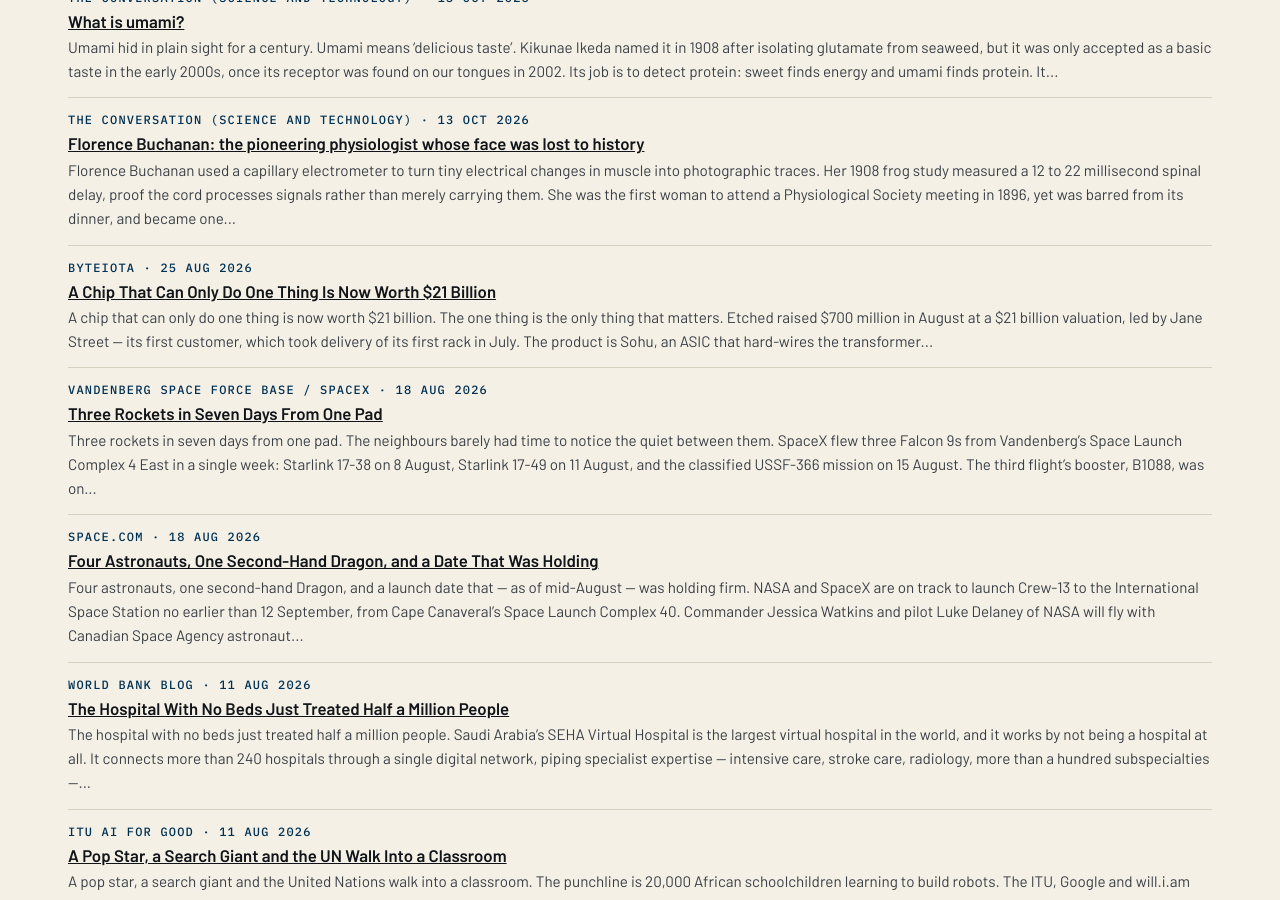
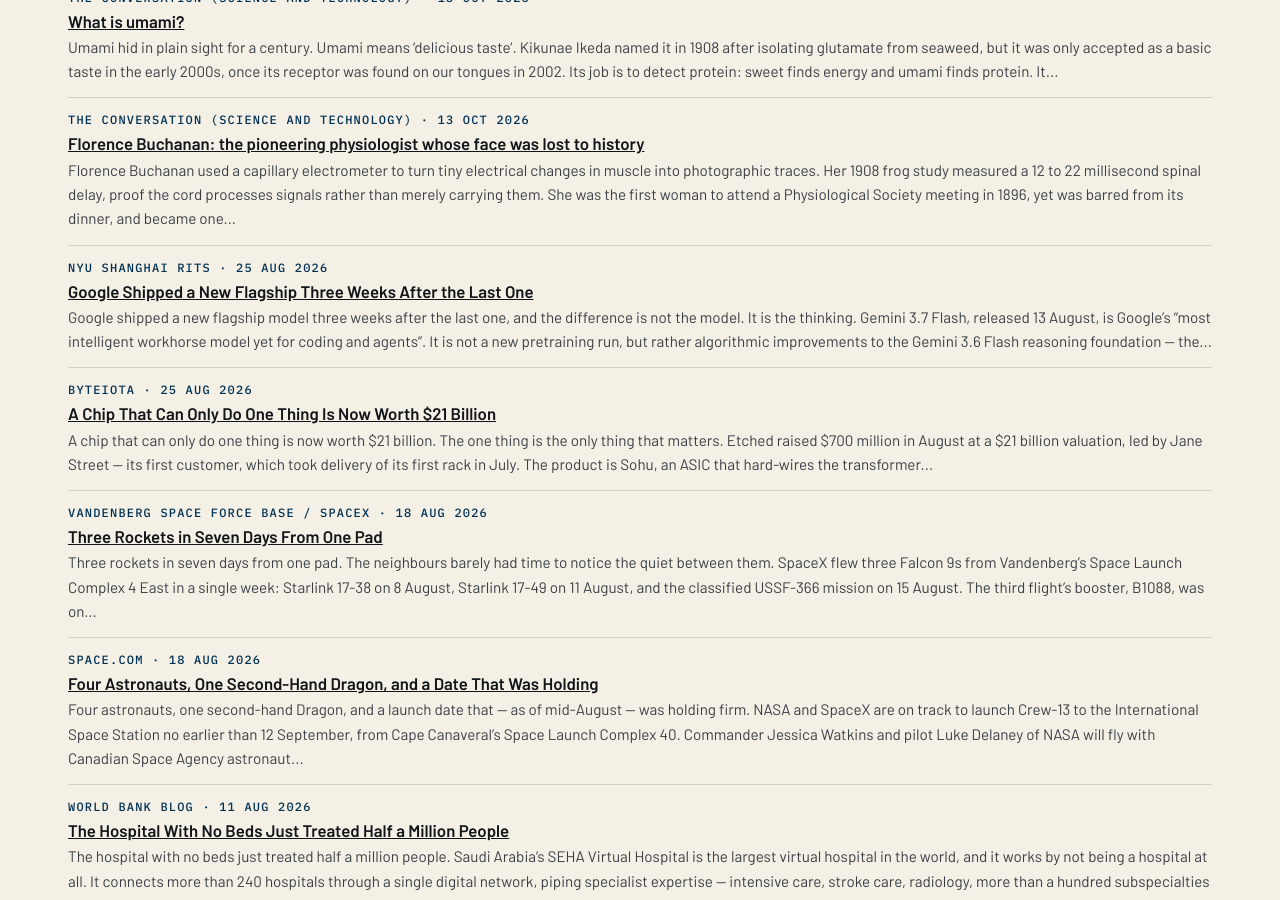
Before and after one commit to katz-news/katz.news, a Jekyll site: the page built from briefs/index.html, in a window 1280 px wide and 900 px high, scrolled down 14549 px. Built offline with Jekyll 4.4.1, drawn with Linux system fonts in a browser that asks for light colours.

Commit message:
Publish 2026-11-06

```diff
--- a/_data/build.yml
+++ b/_data/build.yml
@@ -1 +1 @@
-published_at: 2026-11-06T20:05:20Z
+published_at: 2026-11-06T20:06:17Z
--- /dev/null
+++ b/_posts/briefs/2026-11-06-google-shipped-a-new-flagship-three-weeks-after-the-last-one.md
@@ -0,0 +1,15 @@
+---
+published: true
+title: Google Shipped a New Flagship Three Weeks After the Last One
+date: 2026-08-25
+section: technology
+source_name: NYU Shanghai RITS
+source_url: https://rits.shanghai.nyu.edu/ai/gemini-3-7-flash-three-week-coding-jump/
+---
+Google shipped a new flagship model three weeks after the last one, and the difference is not the model. It is the thinking.
+
+Gemini 3.7 Flash, released 13 August, is Google's "most intelligent workhorse model yet for coding and agents". It is not a new pretraining run, but rather algorithmic improvements to the Gemini 3.6 Flash reasoning foundation — the same base, the same training data, three weeks of post-training apart.
+
+The gains are concentrated where developers live. DeepSWE, a long-horizon coding benchmark, jumps from 48.6% to 65.3%; FrontierCode rises from 34.4% to 43.6%, ahead of Claude Sonnet 5 and GPT-5.6 Terra. The trick is hybrid reasoning: a configurable thinking budget that spends reasoning tokens only where the problem demands them, across a million-token context window.
+
+Conclusion: 3.7 Flash is not a bigger brain, but rather a cheaper thinker — and in the agent economy, cheaper thinking is the whole game.
```
